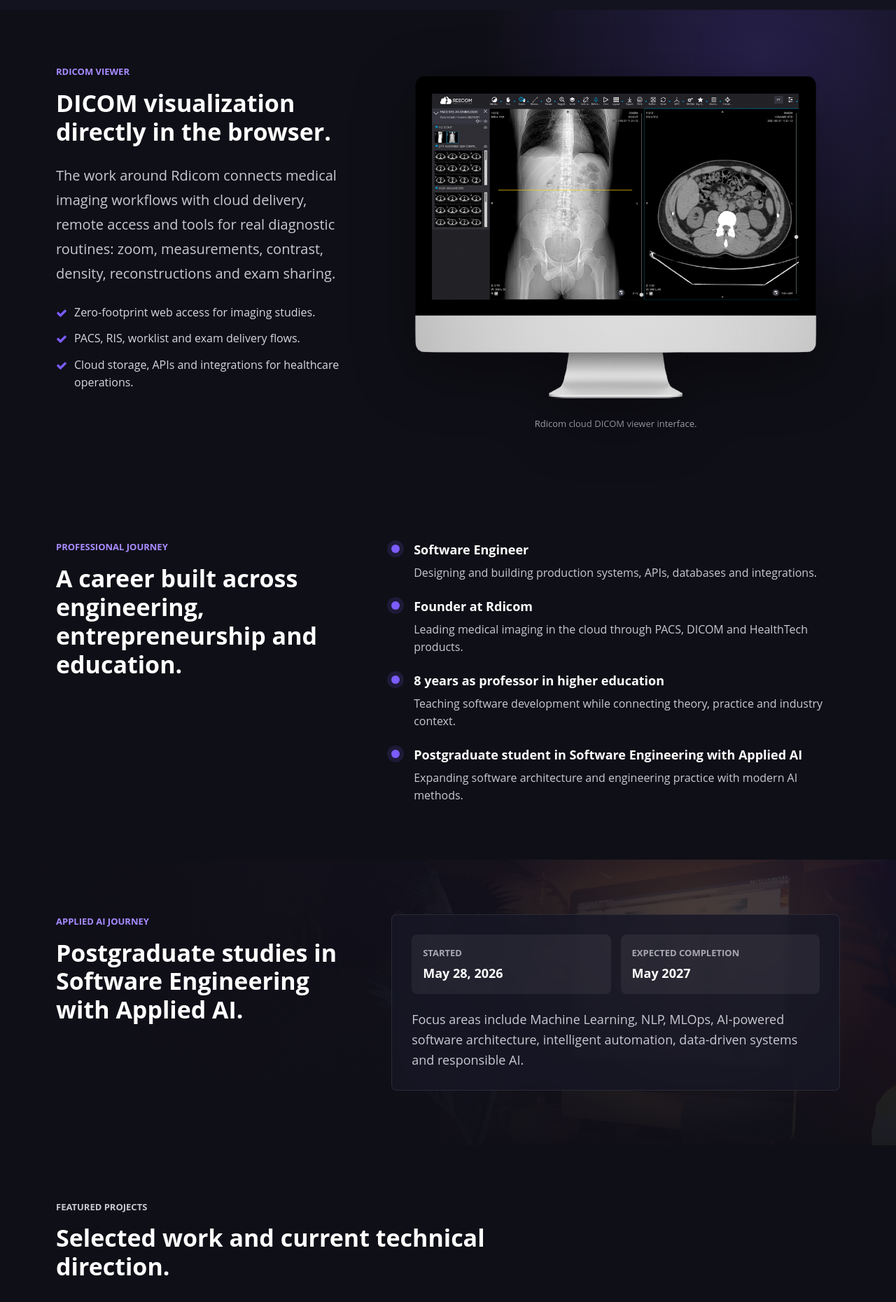
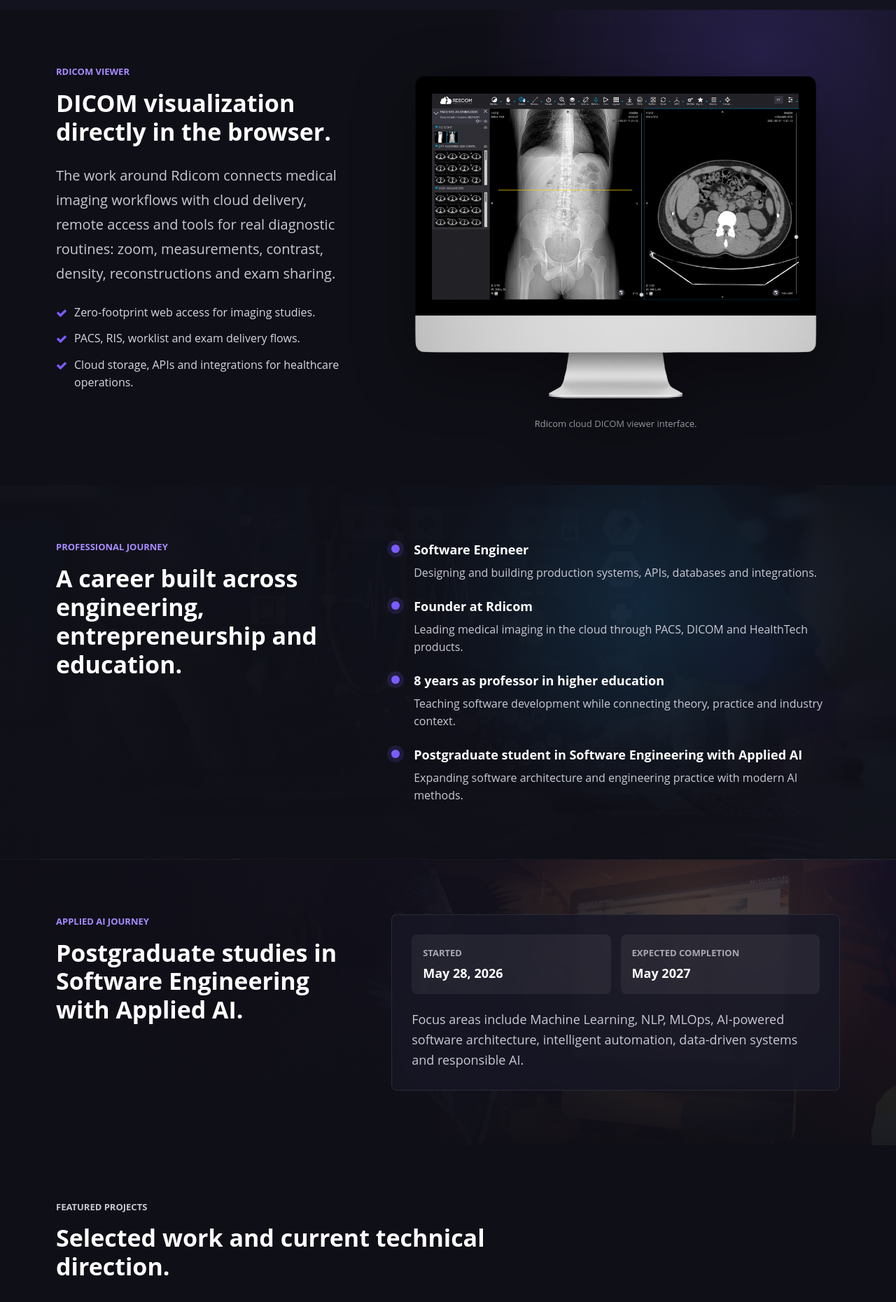
Before and after one commit to robsonfagundes/robsonfagundes.github.io, a Jekyll site: the page built from index.html, in a window 1280 px wide. Shown: the part 1816-3676 px from the top of the page at 70% size. Built offline with Jekyll 4.4.1, drawn with Linux system fonts in a browser that asks for light colours; nearby versions of some CDN libraries; some web fonts are replaced; the list of posts is cut into pages by our own code.

Commit message:
Add healthtech background to journey section

```diff
--- a/css/main.sass
+++ b/css/main.sass
@@ -895,6 +895,22 @@
     font-size: 13px
     text-align: center
 
+.portfolio-journey-section
+  position: relative
+  overflow: hidden
+  background-image: linear-gradient(90deg, rgba(15, 15, 23, 0.96) 0%, rgba(15, 15, 23, 0.86) 48%, rgba(15, 15, 23, 0.62) 100%), linear-gradient(180deg, rgba(15, 15, 23, 0.7), rgba(15, 15, 23, 0.92)), url("/assets/images/portfolio/healthtech-data.jpg")
+  background-position: center
+  background-size: cover
+  &:before
+    content: ""
+    position: absolute
+    inset: 0
+    background: radial-gradient(circle at 72% 32%, rgba(47, 176, 255, 0.15), transparent 30%)
+    pointer-events: none
+  .portfolio-container
+    position: relative
+    z-index: 1
+
 .portfolio-two-column
   display: grid
   grid-template-columns: minmax(0, 0.8fr) minmax(0, 1.2fr)
--- a/index.html
+++ b/index.html
@@ -99,7 +99,7 @@
     </div>
   </section>
 
-  <section class="portfolio-section" aria-labelledby="journey-title">
+  <section class="portfolio-section portfolio-journey-section" aria-labelledby="journey-title">
     <div class="portfolio-container portfolio-two-column">
       <div>
         <p class="portfolio-section-label">Professional Journey</p>
```
Also changed, not shown: assets/images/portfolio/healthtech-data.jpg (added).
